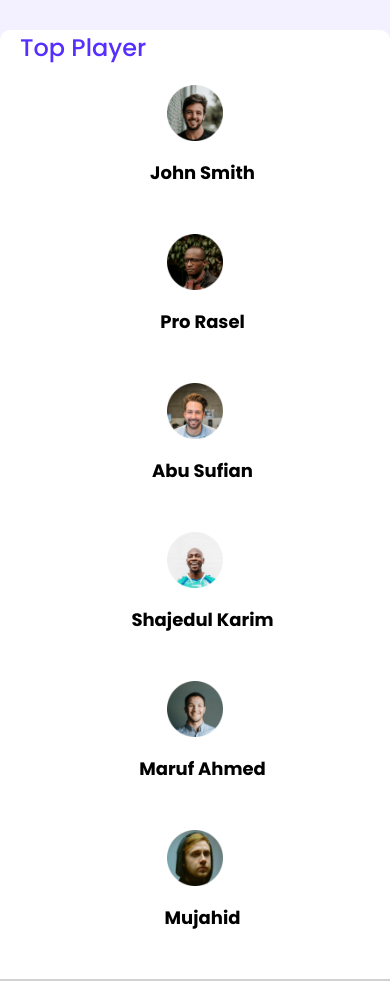
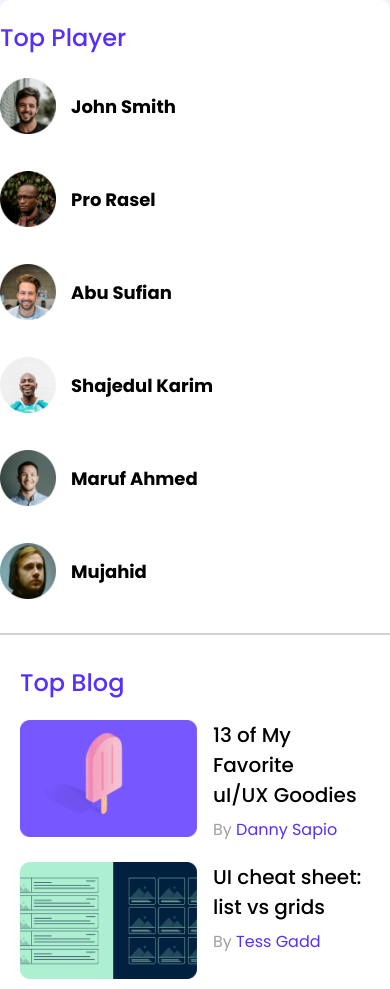
Before and after one commit to F-abubakar24/leader-board, a plain HTML site: page index.html in a window 390 px wide. Shown: the top 989 px of the page. Drawn offline with Linux system fonts and the light colour scheme.

Commit message:
some added

```diff
--- a/style.css
+++ b/style.css
@@ -208,18 +208,19 @@ hr{
     .container{
         width: 100%;
         padding: 0px;
+        margin-top: 0px;
     }
 
     /* style for players */
     .top-players h2{
-        margin-left: 20px;
+        padding-top: 20px;
     }
     .player-wrapper, .blog-wrapper{
         grid-template-columns: repeat(1, 1fr);
 
     }
     .player{
-        flex-direction: column;
+        /* flex-direction: column; */
     }
 
     /* style for blog */
```
